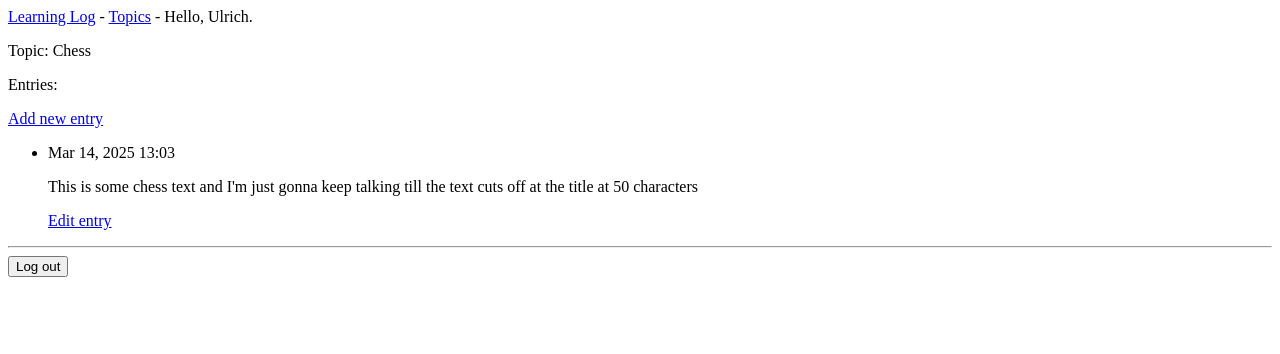
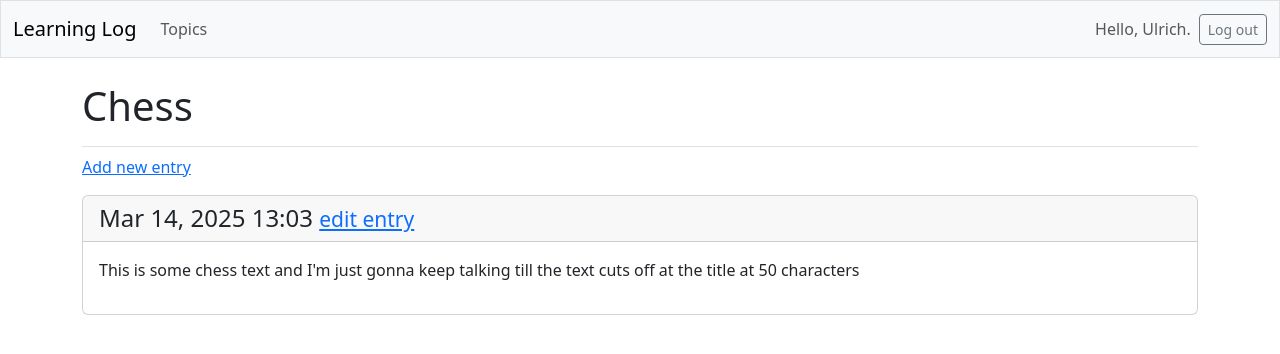
Before and after one commit to Thefirstxerg/Code-College-Python, a Django app: page /topics/1/ in a window 1280 px wide. Shown: the top 354 px of the page. Run offline with Django 4.2, Linux system fonts and the light colour scheme; a user stored in the database is signed in; data comes from the database, SQL or seed files in the repository; both versions use the stored data as it was after the commit; some libraries are stand-ins or nearby versions.

Commit message:
Update Chapter 20

```diff
--- a/Book1/Chapter18&19&20/learning_log/learning_logs/templates/learning_logs/base.html
+++ b/Book1/Chapter18&19&20/learning_log/learning_logs/templates/learning_logs/base.html
@@ -1,20 +1,74 @@
-<p>
-  <a href="{% url 'learning_logs:index' %}">Learning Log</a> -
-  <a href="{% url 'learning_logs:topics' %}">Topics</a> -
-  {% if user.is_authenticated %}
-    Hello, {{ user.username }}.
-  {% else %}
-    <a href="{% url 'accounts:register' %}">Register</a> -
-    <a href="{% url 'accounts:login' %}">Log in</a>
-  {% endif %}
-</p>
+<!doctype html>
+<html lang="en">
+<head>
+  <meta charset="utf-8">
+  <meta name="viewport" content="width=device-width, initial-scale=1">
+  <title>Learning Log</title>
 
-{% block content %}{% endblock content %}
+  {% load django_bootstrap5 %}
+  {% bootstrap_css %}
+  {% bootstrap_javascript %}
 
-{% if user.is_authenticated %}
-  <hr />
-  <form action="{% url 'accounts:logout' %}" method='post'>
-    {% csrf_token %}
-    <button name='submit'>Log out</button>
-  </form>
-{% endif %}
+</head>
+<body>
+  <nav class="navbar navbar-expand-md navbar-light bg-light mb-4 border">
+    <div class="container-fluid">
+      <a class="navbar-brand" href="{% url 'learning_logs:index' %}">
+          Learning Log</a>
+
+      <button class="navbar-toggler" type="button" data-bs-toggle="collapse"
+        data-bs-target="#navbarCollapse" aria-controls="navbarCollapse"
+        aria-expanded="false" aria-label="Toggle navigation">
+        <span class="navbar-toggler-icon"></span>
+      </button>
+
+      <div class="collapse navbar-collapse" id="navbarCollapse">
+        <ul class="navbar-nav me-auto mb-2 mb-md-0">
+          <li class="nav-item">
+            <a class="nav-link" href="{% url 'learning_logs:topics' %}">
+              Topics</a></li>
+        </ul> <!-- End of links on left side of navbar -->
+
+        <!-- Account-related links -->
+        <ul class="navbar-nav ms-auto mb-2 mb-md-0">
+
+          {% if user.is_authenticated %}
+            <li class="nav-item">
+              <span class="navbar-text me-2">Hello, {{ user.username }}.
+                </span></li>
+          {% else %}
+            <li class="nav-item">
+              <a class="nav-link" href="{% url 'accounts:register' %}">
+                  Register</a></li>
+            <li class="nav-item">
+              <a class="nav-link" href="{% url 'accounts:login' %}">
+                  Log in</a></li>
+          {% endif %}
+
+        </ul> <!-- End of account-related links -->
+
+        {% if user.is_authenticated %}
+          <form action="{% url 'accounts:logout' %}" method='post'>
+            {% csrf_token %}
+            <button name='submit' class='btn btn-outline-secondary btn-sm'>
+              Log out</button>
+          </form>
+        {% endif %}
+
+      </div> <!-- Closes collapsible parts of navbar -->
+
+    </div> <!-- Closes navbar's container -->
+  </nav> <!-- End of navbar -->
+
+  <main class="container">
+    <div class="pb-2 mb-2 border-bottom">
+      {% block page_header %}{% endblock page_header %}
+    </div>
+
+    <div>
+      {% block content %}{% endblock content %}
+    </div>
+  </main>
+
+</body>
+</html>
--- a/Book1/Chapter18&19&20/learning_log/learning_logs/templates/learning_logs/topic.html
+++ b/Book1/Chapter18&19&20/learning_log/learning_logs/templates/learning_logs/topic.html
@@ -1,26 +1,28 @@
 {% extends 'learning_logs/base.html' %}
+
+{% block page_header %}
+  <h1>{{ topic.text }}</h1>
+{% endblock page_header %}
 
 {% block content %}
 
-  <p>Topic: {{ topic.text }}</p>
-
-  <p>Entries:</p>
   <p>
     <a href="{% url 'learning_logs:new_entry' topic.id %}">Add new entry</a>
   </p>
 
-  <ul>
-    {% for entry in entries %}
-      <li>
-        <p>{{ entry.date_added|date:'M d, Y H:i' }}</p>
-        <p>{{ entry.text|linebreaks }}</p>
-        <p>
-          <a href="{% url 'learning_logs:edit_entry' entry.id %}">
-            Edit entry</a></p>
-      </li>
-    {% empty %}
-      <li>There are no entries for this topic yet.</li>
-    {% endfor %}
-  </ul>
+  {% for entry in entries %}
+    <div class="card mb-3">
+      <!-- Card header with timestamp and edit link -->
+      <h4 class="card-header">
+        {{ entry.date_added|date:'M d, Y H:i' }}
+        <small><a href="{% url 'learning_logs:edit_entry' entry.id %}">
+          edit entry</a></small>
+      </h4>
+      <!-- Card body with entry text -->
+      <div class="card-body">{{ entry.text|linebreaks }}</div>
+    </div>
+  {% empty %}
+    <p>There are no entries for this topic yet.</p>
+  {% endfor %}
 
 {% endblock content %}
--- a/Book1/Chapter18&19&20/learning_log/ll_project/settings.py
+++ b/Book1/Chapter18&19&20/learning_log/ll_project/settings.py
@@ -33,6 +33,9 @@ INSTALLED_APPS = [
     # My apps.
     'learning_logs',
     'accounts',
+
+    # Third party apps.
+    'django_bootstrap5',
 
     # Default django apps.
     'django.contrib.admin',
```
Also changed, not shown: Book1/Chapter18&19&20/learning_log/accounts/templates/registration/login.html (+7 -7 lines), Book1/Chapter18&19&20/learning_log/learning_logs/templates/learning_logs/index.html (+14 -5 lines), Book1/Chapter18&19&20/learning_log/learning_logs/templates/learning_logs/topics.html (+7 -4 lines), Book1/Chapter18&19&20/learning_log/db.sqlite3.
